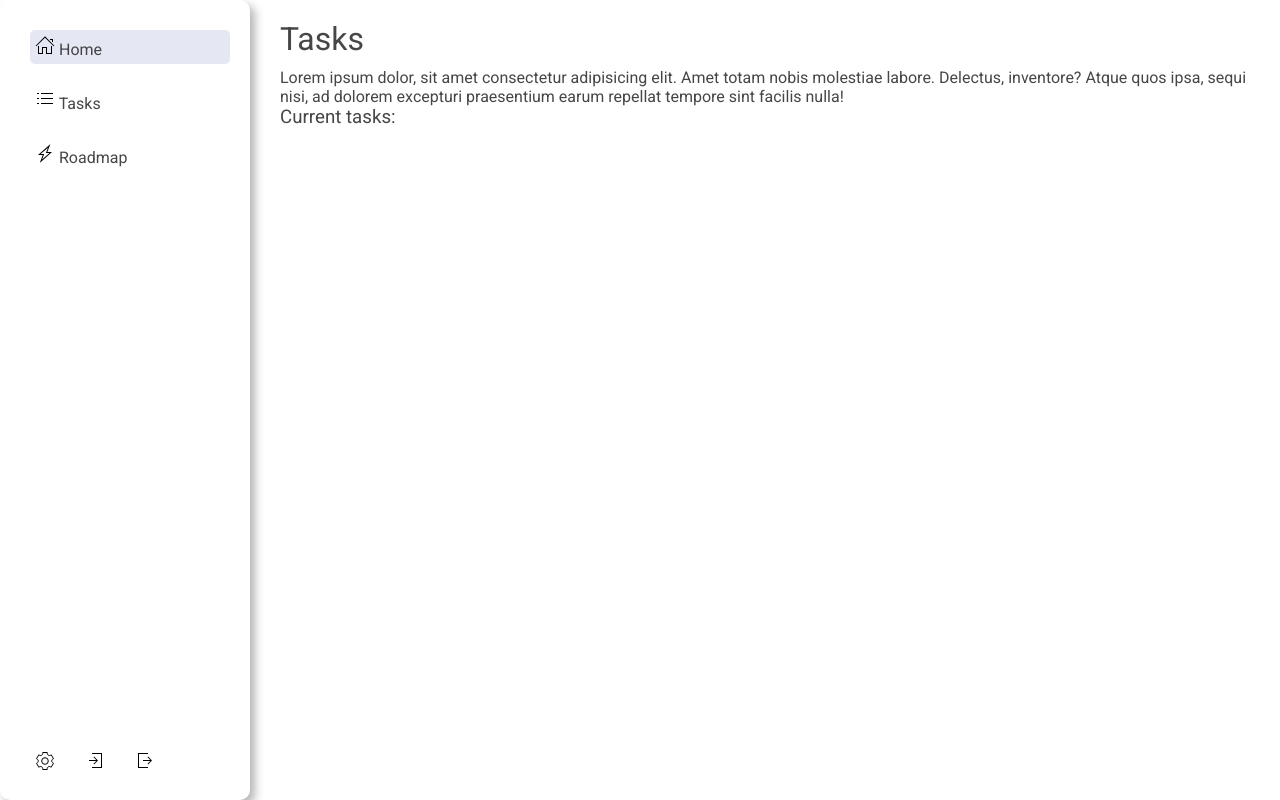
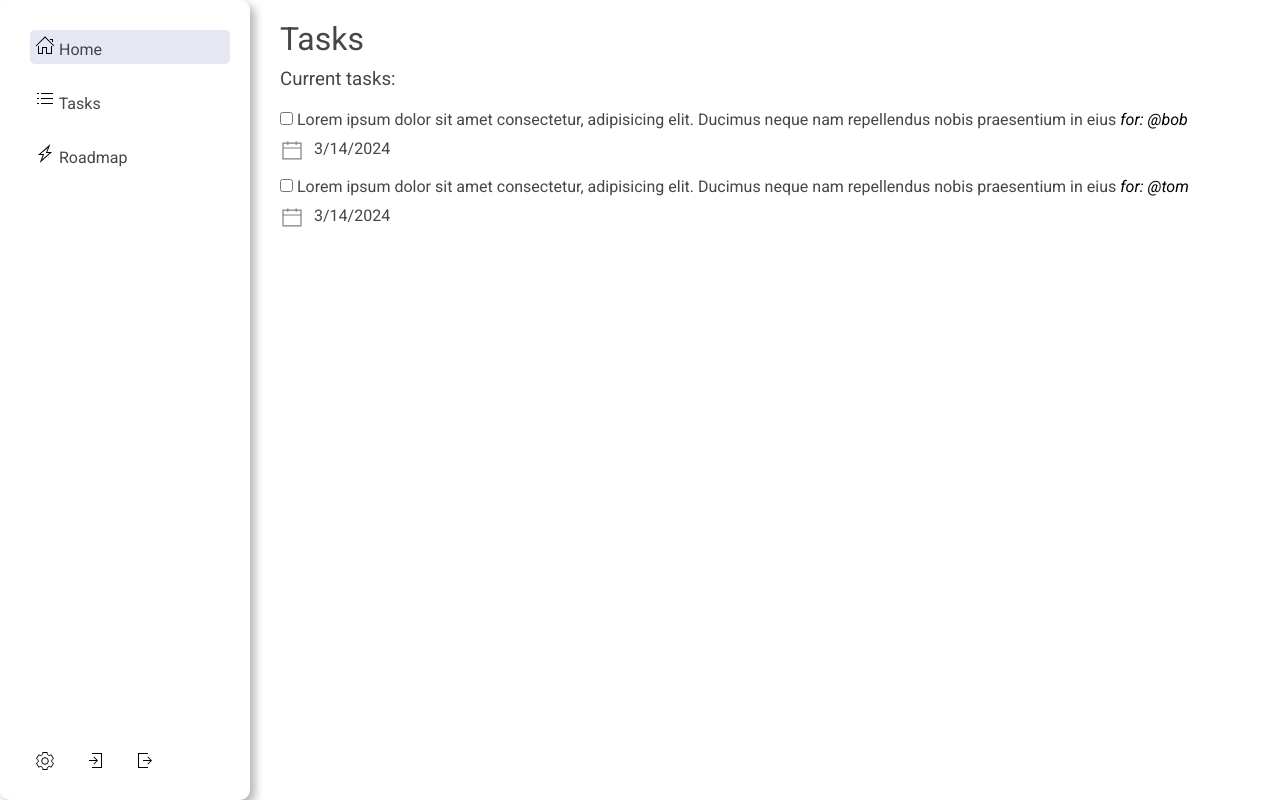
Before and after one commit to dankoev/task-manager-vue, a Vue app: page /#/tasks in a window 1280 px wide. Built offline with nearby package versions, Linux system fonts and the light colour scheme.

Commit message:
created Task List

```diff
--- /dev/null
+++ b/src/components/CommonTask.vue
@@ -0,0 +1,56 @@
+<script setup>
+defineProps({
+  text: {
+    type: String,
+    required: true
+  },
+  date: {
+    type: Date,
+    required: true
+  },
+  responsible: {
+    type: String,
+    required: true
+  },
+  completed: Boolean
+})
+const emit = defineEmits(['change-complete'])
+
+const formatDate = (date) => date.toLocaleDateString()
+const changeComlete = (e) => {
+  emit('change-complete', e.target.checked)
+}
+</script>
+
+<template>
+  <article class="common-task">
+    <label>
+      <input :checked="completed" type="checkbox" @change="changeComlete" />
+      {{ text }}
+    </label>
+    <span class="common-task__responsible"> for: {{ responsible }}</span>
+
+    <div class="common-task__time">
+      <span uk-icon="icon: calendar; ratio:1.2 " class="common-task__time-icon"></span>
+      <time :datetime="date">
+        {{ formatDate(date) }}
+      </time>
+    </div>
+  </article>
+</template>
+
+<style scoped>
+.common-task__time-icon {
+  opacity: 0.5;
+}
+
+.common-task__time {
+  margin-top: 10px;
+  display: flex;
+  gap: 10px;
+}
+.common-task__responsible {
+  font-style: italic;
+  color: black;
+}
+</style>
--- /dev/null
+++ b/src/components/TaskList.vue
@@ -0,0 +1,30 @@
+<script setup>
+import { useStore } from 'vuex'
+import CommonTask from './CommonTask.vue'
+
+const store = useStore()
+const tasks = store.getters['tasks/getTasks']
+</script>
+
+<template>
+  <div class="task-list">
+    <CommonTask
+      v-for="task in tasks"
+      :text="task.text"
+      :date="new Date(task.date)"
+      :responsible="task.responsible"
+      :key="task.id"
+    />
+  </div>
+</template>
+
+<style>
+.task-list {
+  margin-top: 20px;
+  display: flex;
+  justify-items: center;
+  flex-flow: row wrap;
+  gap: 10px;
+  align-items: start;
+}
+</style>
--- a/src/pages/TasksPage.vue
+++ b/src/pages/TasksPage.vue
@@ -1,14 +1,12 @@
-<script setup></script>
+<script setup>
+import TaskList from '@/components/TaskList.vue'
+</script>
 
 <template>
   <h1>Tasks</h1>
-  <form>
-    Lorem ipsum dolor, sit amet consectetur adipisicing elit. Amet totam nobis molestiae labore.
-    Delectus, inventore? Atque quos ipsa, sequi nisi, ad dolorem excepturi praesentium earum
-    repellat tempore sint facilis nulla!
-  </form>
   <section>
     <h3>Current tasks:</h3>
+    <TaskList />
   </section>
 </template>
 
```
